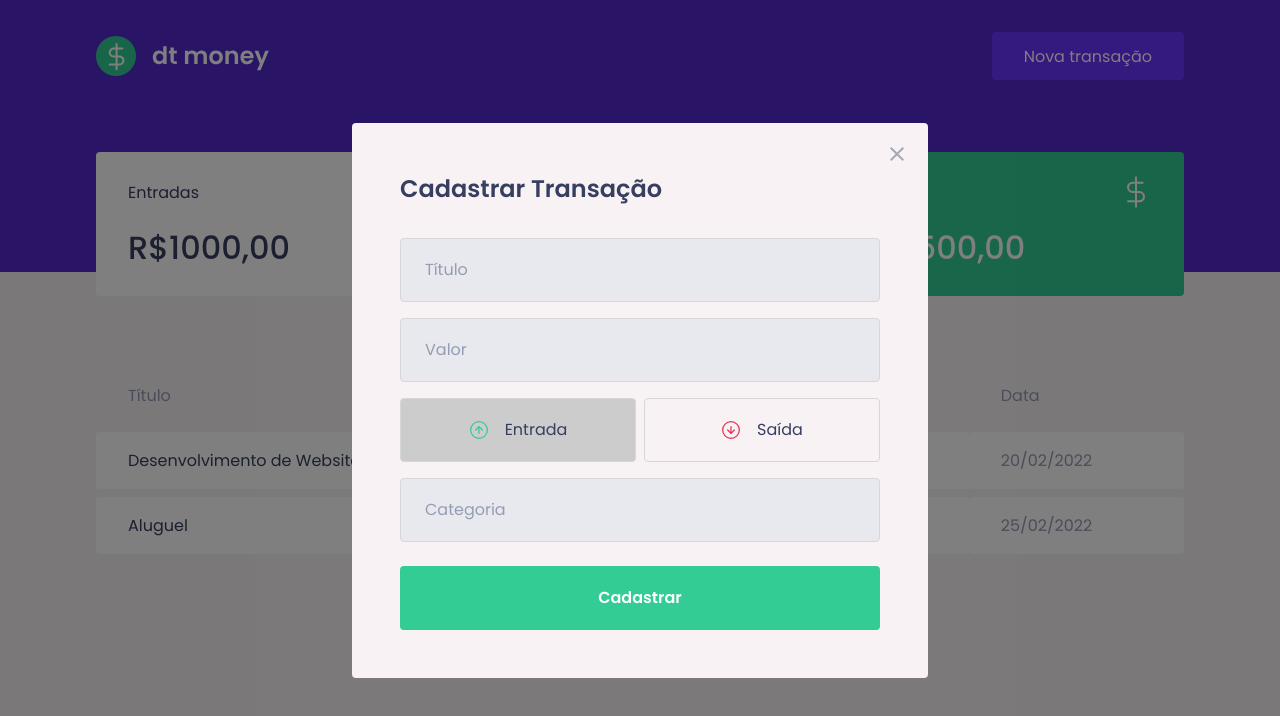
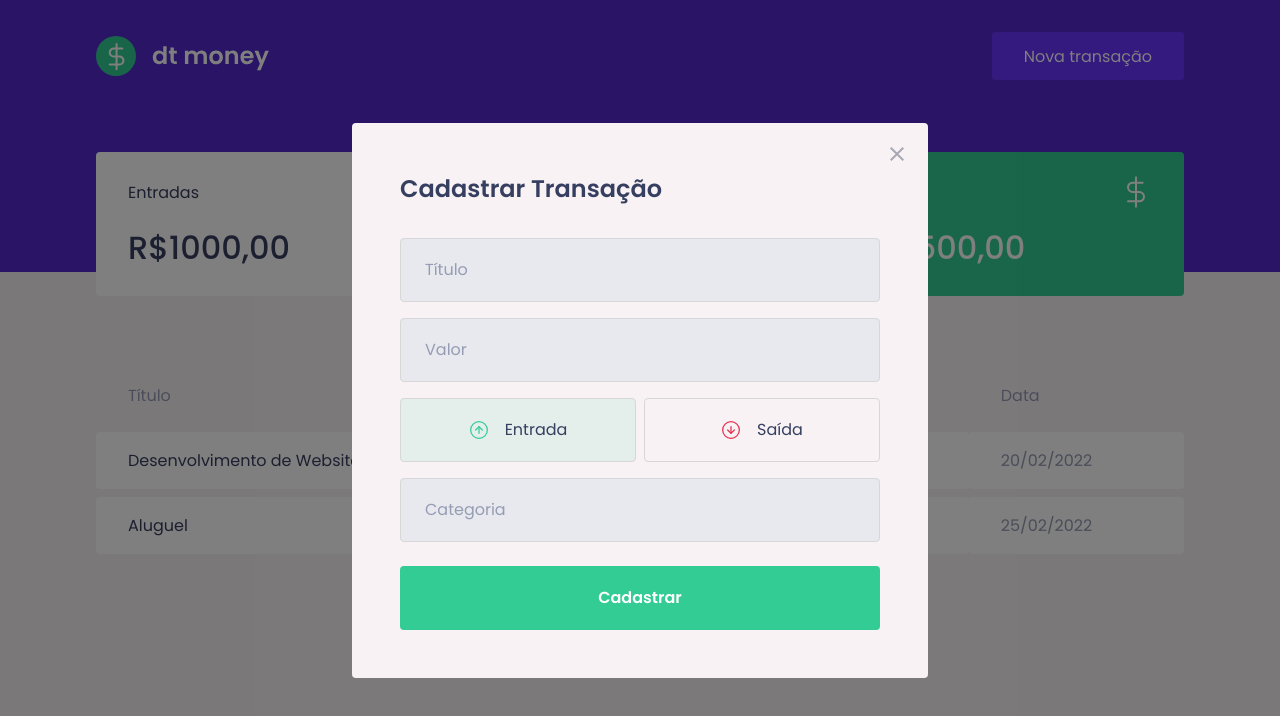
Before and after one commit to caiquelins/dtmoney, a React (Create React App) app: page / in a window 1280 px wide. Both pictures are taken after a click on the button "Nova transação". Shown: the top 716 px of the page. Built offline with nearby package versions, Linux system fonts and the light colour scheme; no server answers; what miragejs would draw is missing.

Commit message:
Cores dos botões

```diff
--- a/src/components/NewTransactionModal/index.tsx
+++ b/src/components/NewTransactionModal/index.tsx
@@ -36,6 +36,7 @@
             type="button"
             onClick={() => { setType('deposit') }}
             isActive={type === 'deposit'}
+            activeColor="green"
           >
             <img src={incomeImg} alt="Entrada" />
             <span>Entrada</span>
@@ -45,6 +46,7 @@
             type="button"
             onClick={() => { setType('withdraw') }}
             isActive={type === 'withdraw'}
+            activeColor="red"
           >
             <img src={outcomeImg} alt="Saída" />
             <span>Saída</span>
--- a/src/components/NewTransactionModal/styles.ts
+++ b/src/components/NewTransactionModal/styles.ts
@@ -1,5 +1,5 @@
 import styled from "styled-components";
-import { darken } from 'polished';
+import { darken, transparentize } from 'polished';
 
 export const Container = styled.form`
   h2 {
@@ -58,14 +58,20 @@
 
 interface RadioBoxProps {
   isActive: boolean;
-}
+  activeColor: 'green' | 'red';
+};
+
+const colors = {
+  green: '#33CC95',
+  red: '#E52E4D',
+};
 
 export const RadioBox = styled.button<RadioBoxProps>`
   height: 4rem;
   border: 1px solid #d7d7d7;
   border-radius: 0.25rem;
 
-  background: ${(props) => props.isActive ? '#ccc' : 'transparent'};
+  background: ${(props) => props.isActive ? transparentize(0.9, colors[props.activeColor]) : 'transparent'};
 
   display: flex;
   align-items: center;
```
